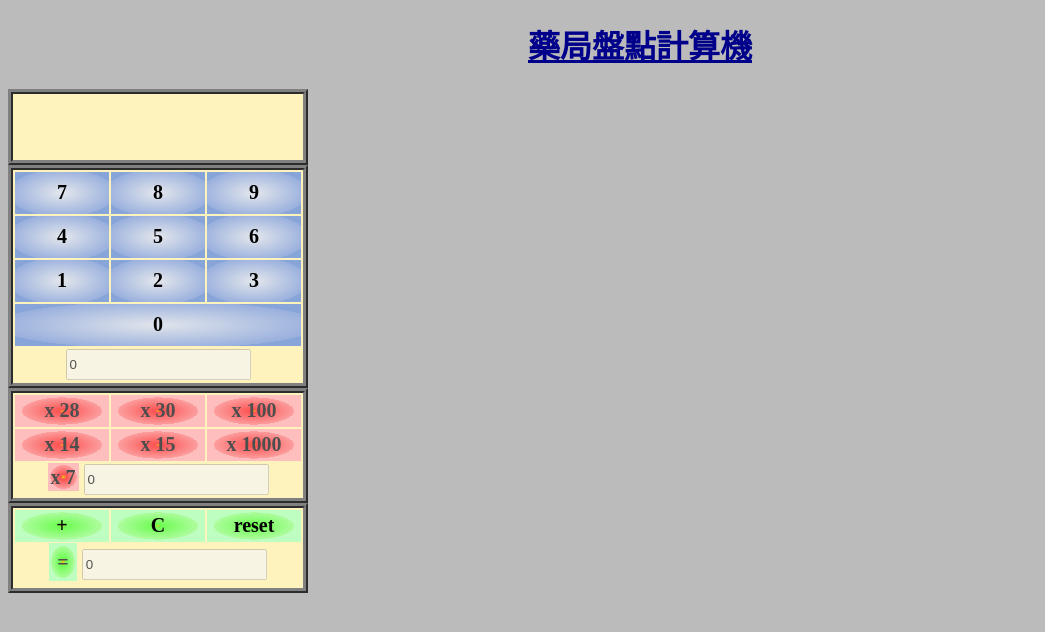
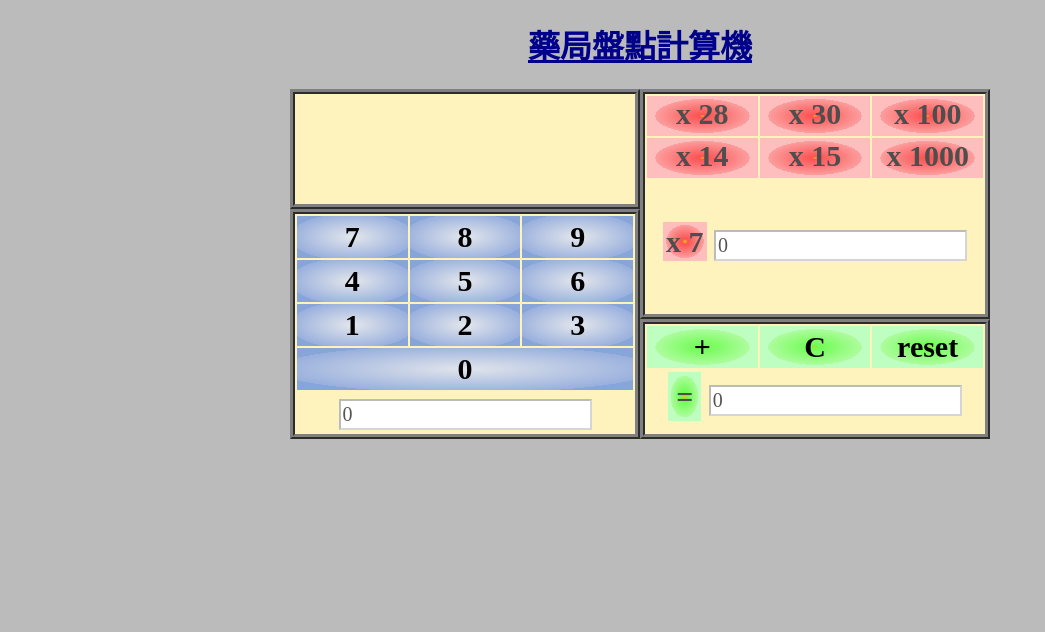
Before and after one commit to yaqqLIN/boxcalculator, a plain HTML site: page boxcalculator.html in a window 1280 px wide. Shown: the whole page, without its empty margins (0-1045 px from the left). Drawn offline with Linux system fonts and the light colour scheme.

Commit message:
Update calculator.css

```diff
--- a/calculator.css
+++ b/calculator.css
@@ -2,13 +2,17 @@ body{
     background-color: rgb(187, 187, 187);
 }
 table{
-
     text-align: center;
     font-weight: bold;
     font-size: 20px;
     background-color: #fff3bd;
     border: 5px grey ridge;
-    width: 300px;
+    width: 350px;
+}
+input{
+    font-size: 20px;
+    background-color: #ffffff;
+    font-family: "Microsoft JhengHei";
 }
 #count_post{
     width: 290px;
@@ -20,9 +24,13 @@ table{
     height: 25px;
 }
 #count_multi{
+    margin-top: 10px;
+    margin-bottom: 10px;
     height: 25px;
 }
 #count_result{
+    margin-top: 10px;
+    margin-bottom: 10px;
     height: 25px;
 }
 #totalrow{
@@ -32,20 +40,48 @@ table{
     background-image: radial-gradient(ellipse, #ecc412 , #6efc52 3px, #aefc9e 60%, #beffc1 40%);
     color: rgb(78, 78, 78);
     padding: 8px;
+    cursor: pointer;
 }
 .inputvalue{
+    cursor: pointer;
     height:40px;
     width: 90px;
     background-image: radial-gradient(ellipse, #e3e9f3 , #e0e4eb 3px, #98afdd 80%, #88a5da 20%);
 }
 .inputmulti{
+    cursor: pointer;
+    padding-bottom: 5px;
     height:30px;
     width: 90px;
     background-image: radial-gradient(ellipse, #ecc412 , #fc5252 3px, #fc9e9e 60%, #ffbebe 40%);
     color: rgb(78, 78, 78);
 }
 .inputresult{
+    cursor: pointer;
     height:30px;
     width: 90px;
     background-image: radial-gradient(ellipse, #ecc412 , #6efc52 3px, #aefc9e 60%, #beffc1 40%);
 }
+
+@media screen and (min-width: 800px){
+    table{
+        font-size: 30px;
+    }
+    #blockall{
+        display:flex;
+        align-items: center;
+        justify-content: center;
+    }
+    #table_post{
+        height: 120px;
+        }
+    #table_inputvalue{
+        height: 230px;
+    }
+    #table_inputmulti{
+        height: 230px;
+    }
+    #table_inputresult{
+        height: 120px;
+    }
+}
```
